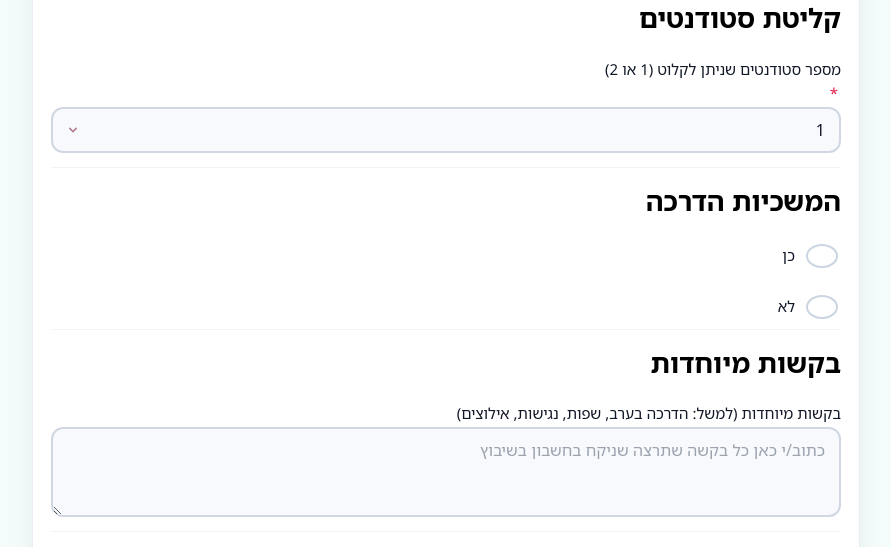
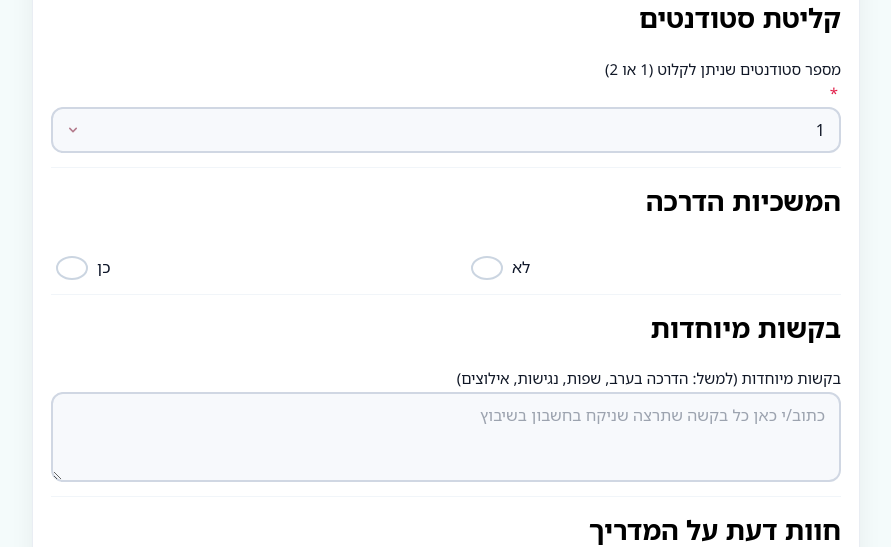
Before and after one commit to 1not2me/mentor-mapping-survey, a Flask app: page / in a window 1280 px wide. Shown: the part 1304-1851 px from the top of the page, without its empty margins (194-1085 px from the left). Run offline with Flask 3, Linux system fonts and the light colour scheme.

Commit message:
Update style.css

```diff
--- a/static/style.css
+++ b/static/style.css
@@ -287,21 +287,22 @@ select[multiple]::-webkit-scrollbar-thumb {
 
 /* ============= RADIO ============= */
 .radio-group {
-  display:flex;
-  flex-direction:row;
-  align-items:center;
-  gap:24px;
-  flex-wrap:wrap;
-  margin-top: 4px;
+  display: flex;
+  flex-direction: row-reverse; /* הופך את הסדר ל־RTL */
+  justify-content: flex-start;
+  align-items: center;
+  gap: 40px; /* רווח בין האפשרויות */
+  direction: rtl;
+  text-align: right;
 }
 
 .radio-group label {
-  flex-direction:row;
-  align-items:center;
-  gap:6px;
-  margin-top:0;
-  margin-bottom:0;
-  font-size:15px;
+  display: flex;
+  align-items: center;
+  flex-direction: row-reverse; /* כדי שהטקסט יהיה מימין לכפתור */
+  gap: 6px;
+  font-size: 16px;
+  color: #0f172a;
 }
 
 .radio-group input[type="radio"] {
```
